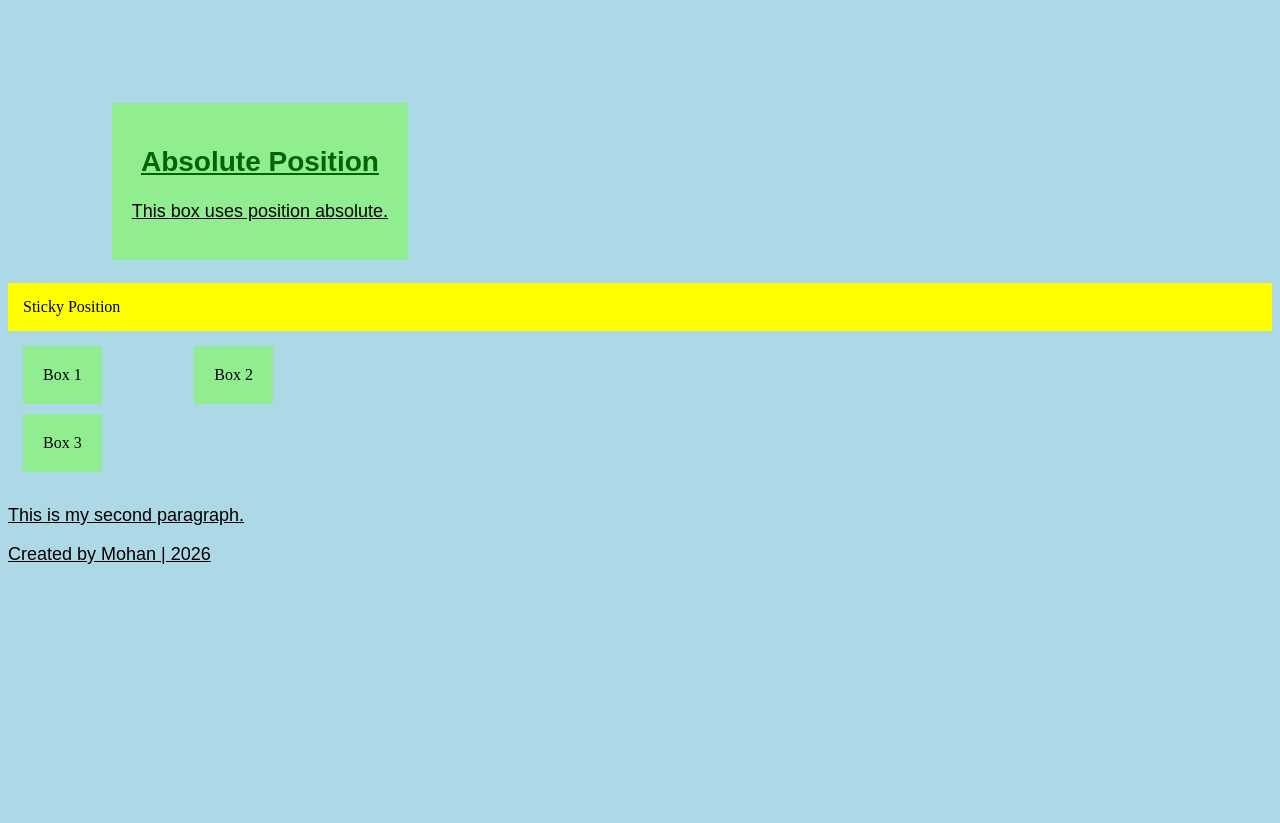
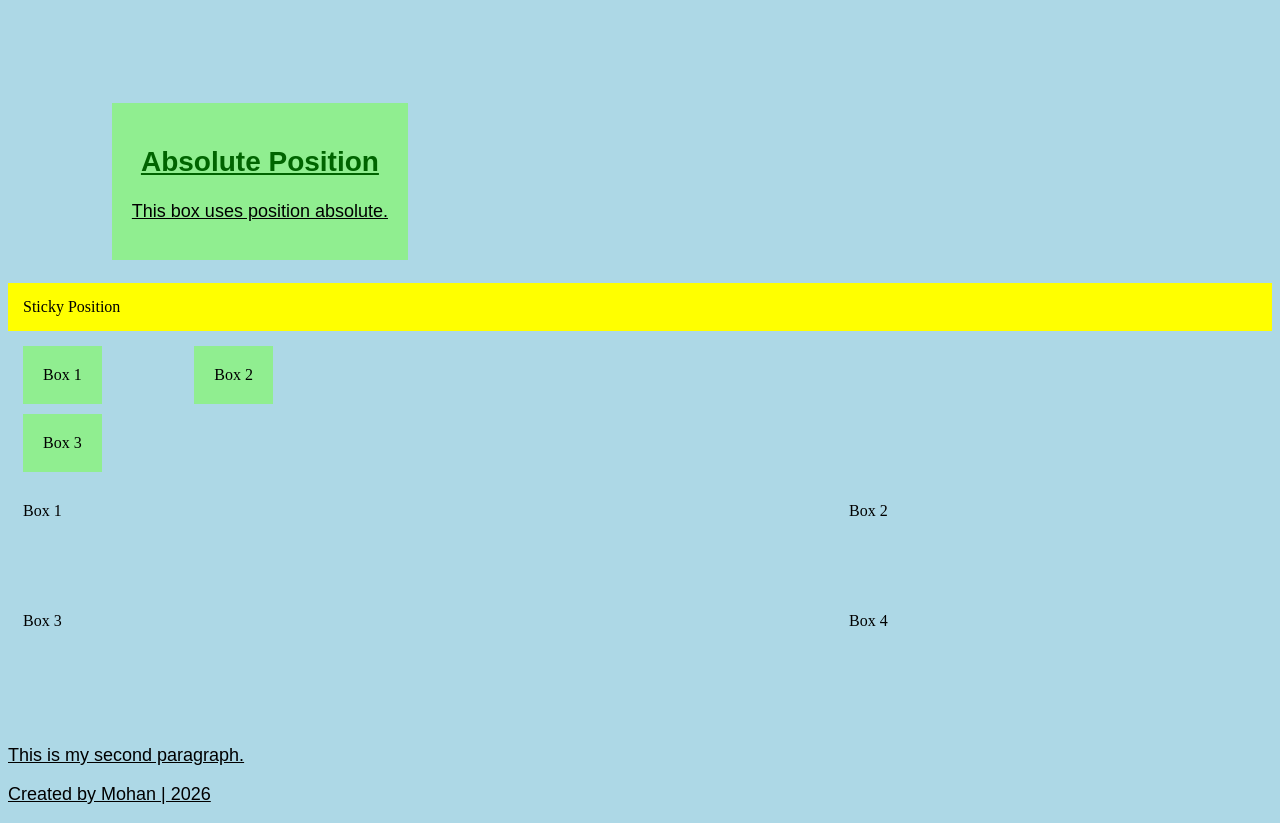
Before and after one commit to mohan-sai-krishna-0621/Web-Development, a plain HTML site: page 01-HTML/index.html in a window 1280 px wide. Shown: the part 2655-3478 px from the top of the page. Before the commit the page ends 3238 px from the top, so only its background shows below. Drawn offline with Linux system fonts and the light colour scheme.

Commit message:
Day 13 - CSS Grid

```diff
--- a/01-HTML/index.html
+++ b/01-HTML/index.html
@@ -117,6 +117,12 @@
     <div>Box 2</div>
     <div>Box 3</div>
 </div>
+<div class="grid-container">
+    <div>Box 1</div>
+    <div>Box 2</div>
+    <div>Box 3</div>
+    <div>Box 4</div>
+</div>
 <p>This is my second paragraph.</p>
 <footer>
     <p>Created by Mohan | 2026</p>
--- a/02-CSS/style.css
+++ b/02-CSS/style.css
@@ -158,3 +158,19 @@ p {
     background-color: lightgreen;
     padding: 20px;
 }
+
+.grid-container {
+    display: grid;
+    background-color: lightblue;
+    padding: 15px;
+    gap: 10px;
+}
+
+.grid-container {
+    display: grid;
+    grid-template-rows: 100px 100px;
+    grid-template-columns: 2fr 1fr;
+    background-color: lightblue;
+    padding: 15px;
+    gap: 10px;
+}
```
